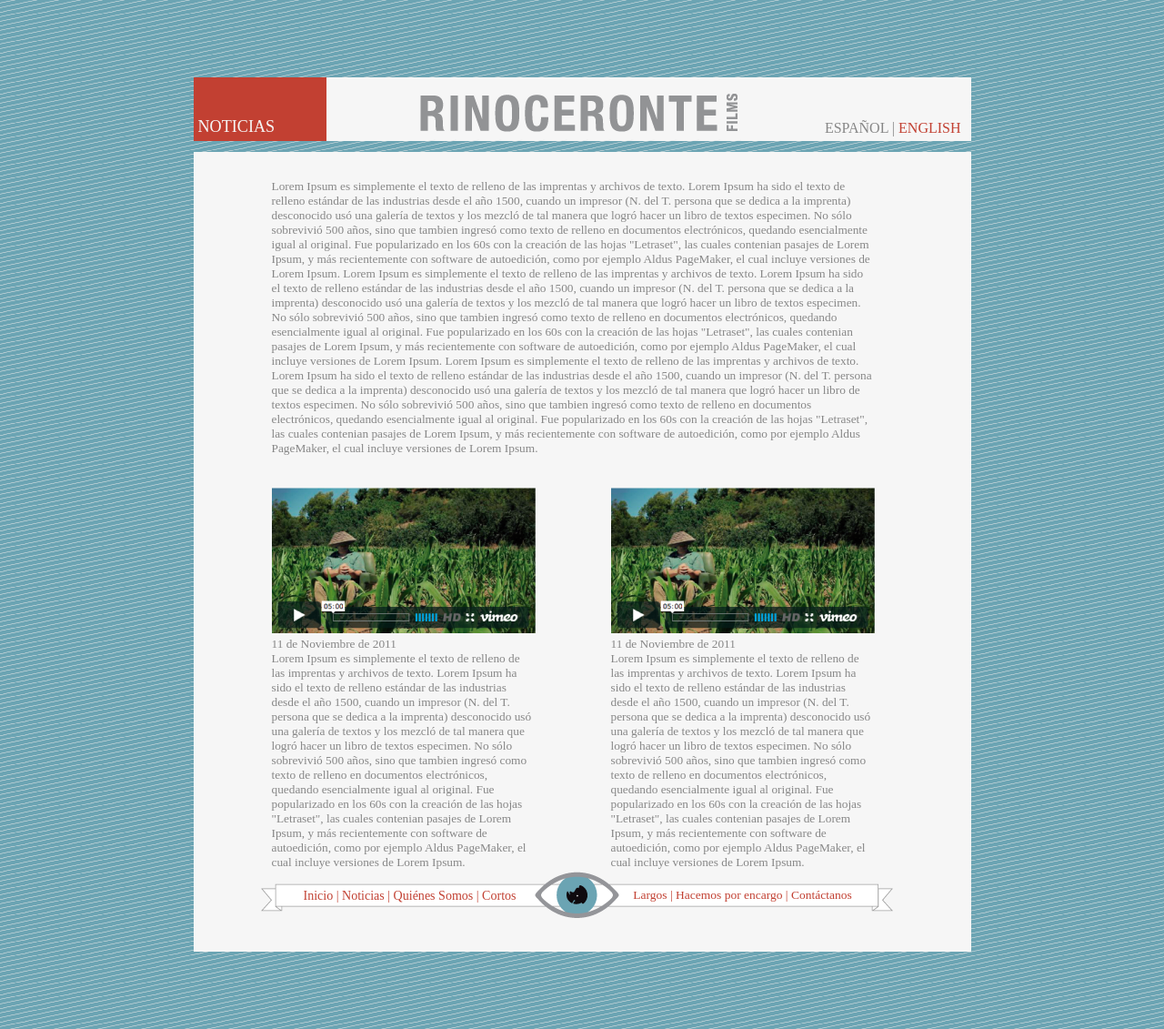
After one commit to juanantonioruz/rinocerontefilms, a PHP site: page /quienes_somos.html in a window 1280 px wide. The commit adds this page. Shown: the whole page at 91% size. Run offline with PHP 8.4, Linux system fonts and the light colour scheme; style sheets or scripts are compiled from the project's sources; some web fonts are replaced.

Commit message:
casi acabado quienes_somos

```diff
--- /dev/null
+++ b/design/quienes_somos.html
@@ -0,0 +1,60 @@
+<!DOCTYPE html PUBLIC "-//W3C//DTD HTML 4.01//EN" "http://www.w3.org/TR/html4/strict.dtd">
+<html><head>
+<meta http-equiv="Content-Type" content="text/html; charset=UTF-8" />
+<title>rino</title>
+<link rel="stylesheet/less" type="text/css" href="styles.less">
+<script src="less-1.1.5.min" type="text/javascript"></script>
+</head><body>
+<div id="container">
+
+<div id="container_cabecera">
+	<div id="pastilla_roja_cabecera">
+		<div id="pastilla_texto">NOTICIAS
+		</div>
+	</div>
+	<div id="logo"><img style="width: 357px; height: 70px;" alt="logo" src="imgs/logo.png"></div>
+	<div id="idiomas">ESPAÑOL | <span style="color: rgb(194, 64, 50);">ENGLISH</span></div>
+</div>
+
+<div id="container_body">
+<div id="quienes_somos_container">
+<div>
+Lorem Ipsum es simplemente el texto de relleno de las imprentas y archivos de texto. Lorem Ipsum ha sido el texto de relleno estándar de las industrias desde el año 1500, cuando un impresor (N. del T. persona que se dedica a la imprenta) desconocido usó una galería de textos y los mezcló de tal manera que logró hacer un libro de textos especimen. No sólo sobrevivió 500 años, sino que tambien ingresó como texto de relleno en documentos electrónicos, quedando esencialmente igual al original. Fue popularizado en los 60s con la creación de las hojas "Letraset", las cuales contenian pasajes de Lorem Ipsum, y más recientemente con software de autoedición, como por ejemplo Aldus PageMaker, el cual incluye versiones de Lorem Ipsum.
+Lorem Ipsum es simplemente el texto de relleno de las imprentas y archivos de texto. Lorem Ipsum ha sido el texto de relleno estándar de las industrias desde el año 1500, cuando un impresor (N. del T. persona que se dedica a la imprenta) desconocido usó una galería de textos y los mezcló de tal manera que logró hacer un libro de textos especimen. No sólo sobrevivió 500 años, sino que tambien ingresó como texto de relleno en documentos electrónicos, quedando esencialmente igual al original. Fue popularizado en los 60s con la creación de las hojas "Letraset", las cuales contenian pasajes de Lorem Ipsum, y más recientemente con software de autoedición, como por ejemplo Aldus PageMaker, el cual incluye versiones de Lorem Ipsum.
+Lorem Ipsum es simplemente el texto de relleno de las imprentas y archivos de texto. Lorem Ipsum ha sido el texto de relleno estándar de las industrias desde el año 1500, cuando un impresor (N. del T. persona que se dedica a la imprenta) desconocido usó una galería de textos y los mezcló de tal manera que logró hacer un libro de textos especimen. No sólo sobrevivió 500 años, sino que tambien ingresó como texto de relleno en documentos electrónicos, quedando esencialmente igual al original. Fue popularizado en los 60s con la creación de las hojas "Letraset", las cuales contenian pasajes de Lorem Ipsum, y más recientemente con software de autoedición, como por ejemplo Aldus PageMaker, el cual incluye versiones de Lorem Ipsum.
+</div>
+<div class="autor" style="float: left;">
+	<div class="visual_autor">
+	<img src="imgs/vimeo.png">
+	</div>
+	<div class="cabecera_autor">
+	11 de Noviembre de 2011
+	</div>
+	<div class="contenido_autor">
+	Lorem Ipsum es simplemente el texto de relleno de las imprentas y archivos de texto. Lorem Ipsum ha sido el texto de relleno estándar de las industrias desde el año 1500, cuando un impresor (N. del T. persona que se dedica a la imprenta) desconocido usó una galería de textos y los mezcló de tal manera que logró hacer un libro de textos especimen. No sólo sobrevivió 500 años, sino que tambien ingresó como texto de relleno en documentos electrónicos, quedando esencialmente igual al original. Fue popularizado en los 60s con la creación de las hojas "Letraset", las cuales contenian pasajes de Lorem Ipsum, y más recientemente con software de autoedición, como por ejemplo Aldus PageMaker, el cual incluye versiones de Lorem Ipsum.
+	</div>
+</div>
+<div class="autor" style="float: right;">
+	<div class="visual_autor">
+	<img src="imgs/vimeo.png">
+	</div>
+	<div class="cabecera_autor">
+	11 de Noviembre de 2011
+	</div>
+	<div class="contenido_autor">
+	Lorem Ipsum es simplemente el texto de relleno de las imprentas y archivos de texto. Lorem Ipsum ha sido el texto de relleno estándar de las industrias desde el año 1500, cuando un impresor (N. del T. persona que se dedica a la imprenta) desconocido usó una galería de textos y los mezcló de tal manera que logró hacer un libro de textos especimen. No sólo sobrevivió 500 años, sino que tambien ingresó como texto de relleno en documentos electrónicos, quedando esencialmente igual al original. Fue popularizado en los 60s con la creación de las hojas "Letraset", las cuales contenian pasajes de Lorem Ipsum, y más recientemente con software de autoedición, como por ejemplo Aldus PageMaker, el cual incluye versiones de Lorem Ipsum.
+	</div>
+</div>
+
+
+</div>
+	<div id="footer" >
+		<div id="footer_menu">
+			<div id="footer_menu_izq">Inicio | Noticias | Quiénes Somos | Cortos</div>
+			<div id="footer_menu_dcha">Largos | Hacemos por encargo | Contáctanos</div>
+		</div>
+	</div>
+</div>
+</div>
+
+</body></html>
--- a/design/styles.less
+++ b/design/styles.less
@@ -2,7 +2,8 @@
 @verdana:verdana;
 @color_colorao:#c24032;
 @color_gris_claro:#f6f6f6;
-@color_gris_oscuro:#c4c3c2;
+@color_gris_oscuro:#878787;
+@ancho_modulo_informacion:290px;
 @font-face
 {
     font-family: @futura_medium;
@@ -17,6 +18,10 @@
 }
 .bordea (@ancho: 1px, @colorito:red) {
  border: @ancho solid @colorito;
+}
+
+.margen_arriba(@margen:30px){
+	padding-top:@margen;
 }
 
 body {
@@ -79,6 +84,7 @@ div#footer {
   background-color: @color_gris_claro;
   height: 40px;
   font-family: @futura_medium;
+  clear:both;
 	#footer_menu {
 	  color: @color_colorao;
 	  font-size: 13.5pt;
@@ -99,8 +105,9 @@ div#footer {
 }
 div#noticias_container {
 	/* .bordea(2px); */
-	padding-top:30px;
-	width:290px;
+	.margen_arriba();
+
+	width:@ancho_modulo_informacion;
 	margin-left:281px;
 	  font-family: @futura_medium;
 	.noticia{
@@ -125,3 +132,18 @@ div#noticias_container {
 		}
 	}
 }
+div#quienes_somos_container {
+	.margen_arriba();
+  font-family: @futura_medium;
+	color:@color_gris_oscuro;
+	font-size:10pt;
+
+	margin-left:86px;
+	margin-right:106px;
+	div.autor{
+		margin-top:35px;
+		width:@ancho_modulo_informacion;
+
+	}
+
+}
```
